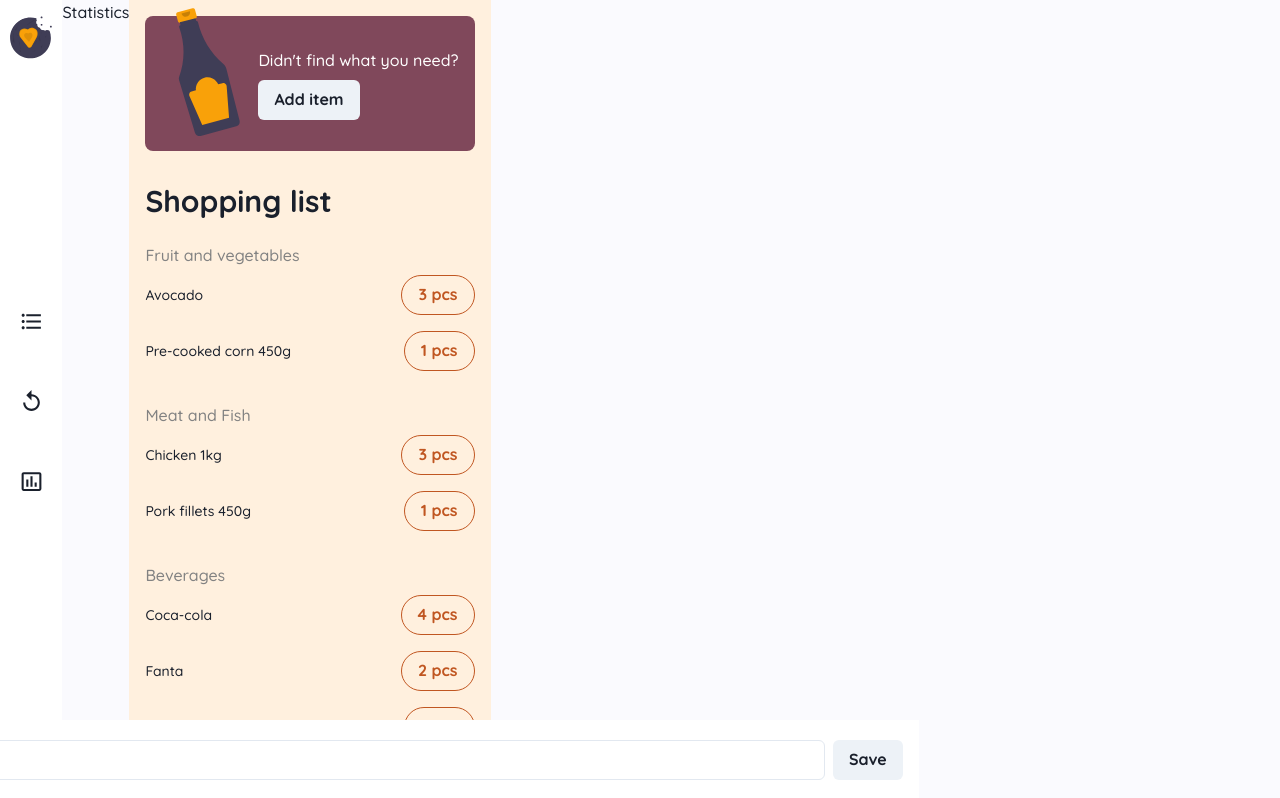
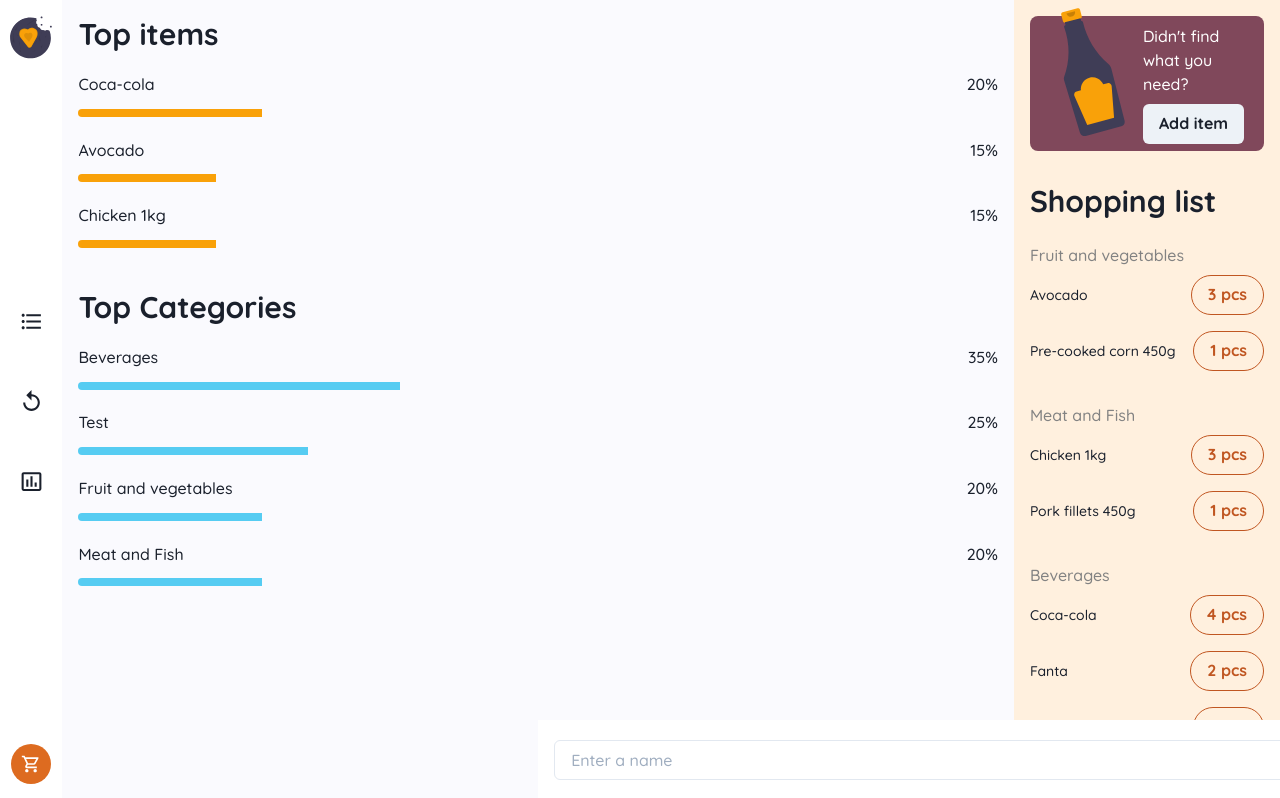
Before and after one commit to CLOEI/Shoppingfy, a React (Vite) app: page /statistics in a window 1280 px wide. Shown: the top 798 px of the page. Built offline with nearby package versions, Linux system fonts and the light colour scheme.

Commit message:
feat/statistics UI

```diff
--- a/src/components/statistics/index.jsx
+++ b/src/components/statistics/index.jsx
@@ -1,7 +1,158 @@
-import React from 'react';
+import { Heading, Box, HStack, Text } from '@chakra-ui/react';
+
+const tempData = {
+	'Fruit and vegetables': [
+		{
+			name: 'Avocado',
+			piece: 3,
+		},
+		{
+			name: 'Pre-cooked corn 450g',
+			piece: 1,
+		},
+	],
+	'Meat and Fish': [
+		{
+			name: 'Chicken 1kg',
+			piece: 3,
+		},
+		{
+			name: 'Pork fillets 450g',
+			piece: 1,
+		},
+	],
+	Beverages: [
+		{
+			name: 'Coca-cola',
+			piece: 4,
+		},
+		{
+			name: 'Fanta',
+			piece: 2,
+		},
+		{
+			name: 'Sprite',
+			piece: 1,
+		},
+	],
+	Test: [
+		{
+			name: 'Coca-cola',
+			piece: 2,
+		},
+		{
+			name: 'Fanta',
+			piece: 2,
+		},
+		{
+			name: 'Sprite',
+			piece: 1,
+		},
+	],
+};
 
 function Statistics() {
-	return <div>Statistics</div>;
+	const totalItem = Object.keys(tempData)
+		.map((category) => {
+			return tempData[category].reduce((acc, curr) => {
+				return acc + curr.piece;
+			}, 0);
+		})
+		.reduce((acc, curr) => acc + curr, 0);
+
+	const sortedItemsPercentage = Object.keys(tempData)
+		.map((category) => {
+			return tempData[category].map((item) => {
+				return {
+					name: item.name,
+					percentage: ((item.piece / totalItem) * 100).toFixed(0),
+				};
+			});
+		})
+		.flat()
+		.sort((a, b) => b.percentage - a.percentage);
+
+	const sortedCategoryPercentage = Object.keys(tempData)
+		.map((category) => {
+			return {
+				name: category,
+				percentage: (
+					(tempData[category].reduce((acc, curr) => {
+						return acc + curr.piece;
+					}, 0) /
+						totalItem) *
+					100
+				).toFixed(0),
+			};
+		})
+		.sort((a, b) => b.percentage - a.percentage);
+
+	return (
+		<Box px="1rem" w="full">
+			<Box>
+				<Heading as="h2" size="lg" my={4}>
+					Top items
+				</Heading>
+				{sortedItemsPercentage.slice(0, 3).map((item) => {
+					return (
+						<Box py={1}>
+							<HStack justifyContent="space-between" fontWeight="medium">
+								<Text>{item.name}</Text>
+								<Text>{item.percentage}%</Text>
+							</HStack>
+							<Box
+								pos="relative"
+								w="full"
+								h="0.5rem"
+								rounded="full"
+								overflow="hidden"
+								my="0.8rem"
+							>
+								<Box
+									pos="absolute"
+									w={`${item.percentage}%`}
+									bg="brand.orange"
+									top={0}
+									bottom={0}
+								></Box>
+							</Box>
+						</Box>
+					);
+				})}
+			</Box>
+			<Box>
+				<Heading as="h2" size="lg" mt={6} mb={4}>
+					Top Categories
+				</Heading>
+				{sortedCategoryPercentage.map((item) => {
+					return (
+						<Box py={1}>
+							<HStack justifyContent="space-between" fontWeight="medium">
+								<Text>{item.name}</Text>
+								<Text>{item.percentage}%</Text>
+							</HStack>
+							<Box
+								pos="relative"
+								w="full"
+								h="0.5rem"
+								rounded="full"
+								overflow="hidden"
+								my="0.8rem"
+							>
+								<Box
+									pos="absolute"
+									w={`${item.percentage}%`}
+									bg="brand.blue"
+									top={0}
+									bottom={0}
+								></Box>
+							</Box>
+						</Box>
+					);
+				})}
+			</Box>
+		</Box>
+	);
 }
 
 export default Statistics;
--- a/src/main.jsx
+++ b/src/main.jsx
@@ -28,7 +28,7 @@ ReactDOM.render(
 					<Route
 						path="/statistics"
 						element={
-							<App cartHidden={false}>
+							<App>
 								<Statistics />
 							</App>
 						}
```
